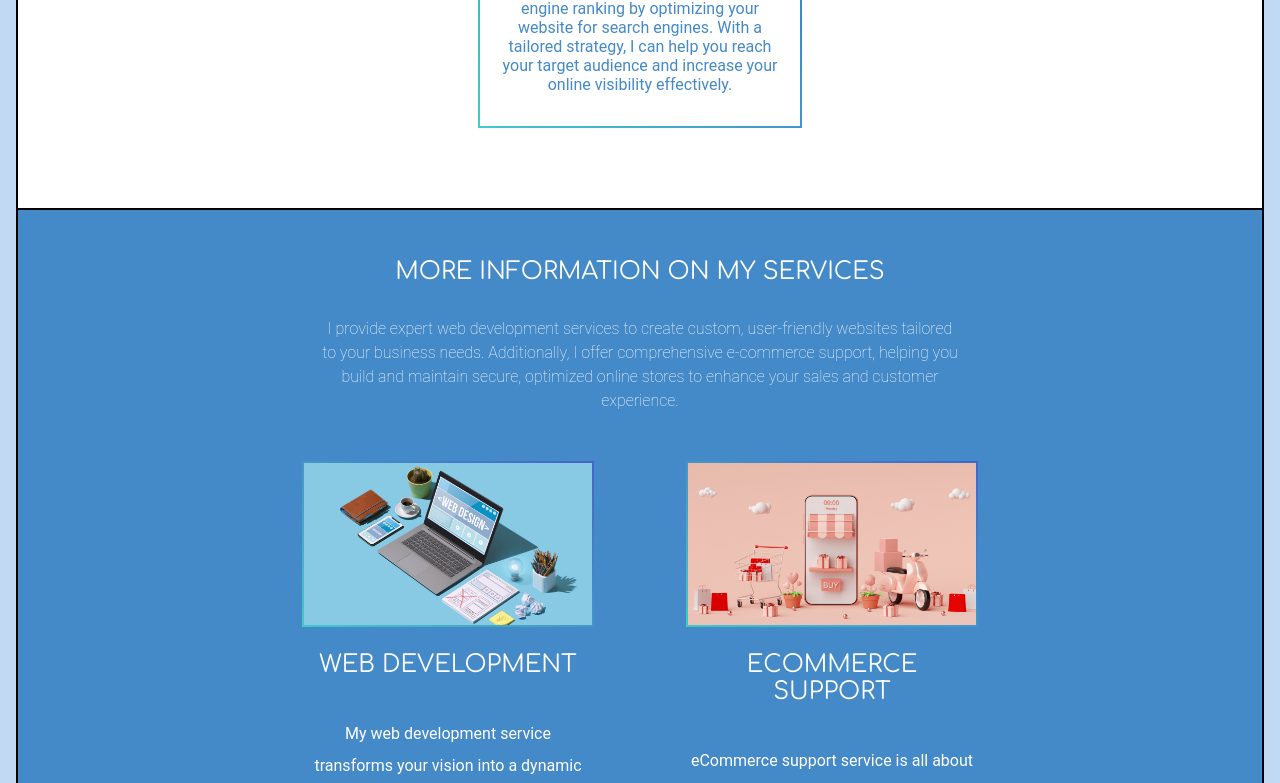
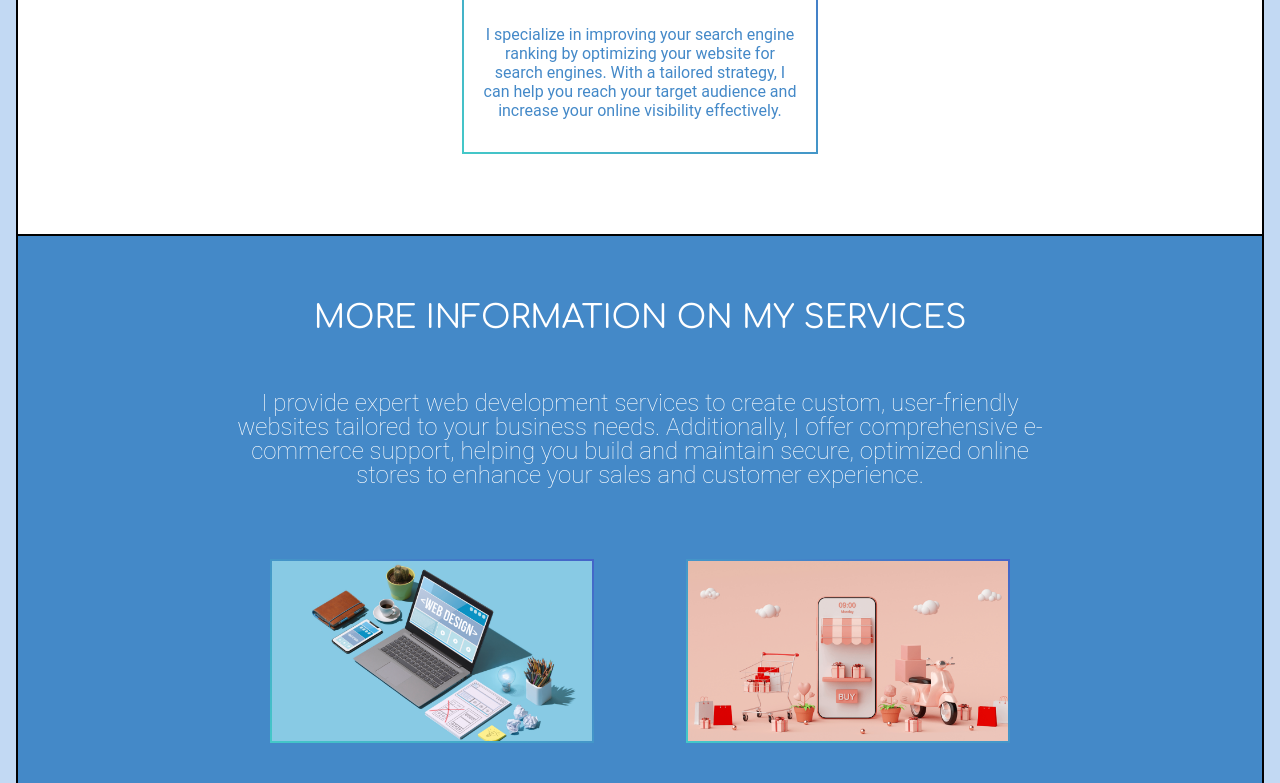
Before and after one commit to Cloud9Calm/cloud9-calm-website, a React (Create React App) app in the folder c9c-client/: page / in a window 1280 px wide. Shown: the part 2994-3777 px from the top of the page. Built offline with nearby package versions, Linux system fonts and the light colour scheme.

Commit message:
updated mobile styles

```diff
--- a/c9c-client/src/components/About/About.scss
+++ b/c9c-client/src/components/About/About.scss
@@ -14,7 +14,10 @@
         font-size: 2rem;
         color: $c9c-secondary-color;
         text-transform: uppercase;
-        margin: 2rem;
+        margin: 1rem;
+            @include tablet {
+                margin: 3rem;
+            }
     }
 
     &__profile-img {
@@ -25,6 +28,7 @@
 
     &__description {
         font-size: 1rem;
+        font-family: $c9c-secondary-fonts;
         line-height: 2rem;
         color: $c9c-secondary-color;
         text-align: center;
--- a/c9c-client/src/components/Footer/Footer.scss
+++ b/c9c-client/src/components/Footer/Footer.scss
@@ -29,7 +29,7 @@
     &__socials {
         display: flex;
         flex-wrap: wrap;
-        justify-content: space-evenly;
+        justify-content: flex-start;
     }
 
   &__Linkedin,
--- a/c9c-client/src/components/Header/Header.scss
+++ b/c9c-client/src/components/Header/Header.scss
@@ -7,13 +7,13 @@
     justify-content: space-between;
     background-color: #fff;
     font-family: $c9c-main-font;
-    position: -webkit-sticky;
-    position: sticky;
-    top: 0;
-    z-index: 1000;
     margin: 0;
     padding: 1rem;
         @include tablet {
+            position: -webkit-sticky;
+            position: sticky;
+            top: 0;
+            z-index: 1000;
             padding: 1rem 2rem;
             flex-direction: row;
         }
--- a/c9c-client/src/components/Services/Services.scss
+++ b/c9c-client/src/components/Services/Services.scss
@@ -6,28 +6,35 @@
     @include flex-column-center;
     background-color: $c9c-main-color;
     font-family: $c9c-main-font;
-    padding: 2rem;
     color: white;
     text-align: center;
     @include outer-borders;
+        @include tablet {
+            padding: 2rem;
+        }
 
     &__title {
         font-size: 1.5rem;
         text-transform: uppercase;
-        margin: 1rem;
+        margin: 2rem;
+            @include tablet {
+                font-size: 2rem;
+            }
     }
 
     &__sub-title {
-        font-size: .5rem;
-        max-width: 50vw;
+        font-size: 1rem;
         line-height: 1.5rem;
         font-family: $c9c-secondary-fonts;
+        max-width: 80%;
             @include tablet {
-                font-size: 1rem;
+                font-size: 1.5rem;
+                max-width: 70%;
             }
     }
 
     &__cards-container {
+        margin: 1rem;
         @include tablet {
             display: flex;
             justify-content: space-around;
@@ -50,21 +57,19 @@
 
     &__cards-title {
         text-transform: uppercase;
-        font-size: 1rem;
+        font-size: 2rem;
             @include tablet {
-                font-size: 1.5rem;
+                font-size: 2.5rem;
 
             }
 
     }
 
     &__cards-description {
-        font-size: .7rem;
+        font-size: 1rem;
         font-family: $c9c-secondary-fonts;
         line-height: 2rem;
-            @include tablet {
-                font-size: 1rem;
-            }
+
     }
 
     &__learn-more {
--- a/c9c-client/src/styles/partials/_mixins.scss
+++ b/c9c-client/src/styles/partials/_mixins.scss
@@ -35,9 +35,9 @@
   @include flex-column-center;
         padding: 1rem;
         margin: 1rem 0.5rem;
-        width: 15 rem;
+        width: 90%;
           @include tablet {
-              width: 18rem;
+              width: 20rem;
               margin: 1rem 2rem;
               }
 }
```
Also changed, not shown: 1 other file (tests, documents, lock files or other folders).
